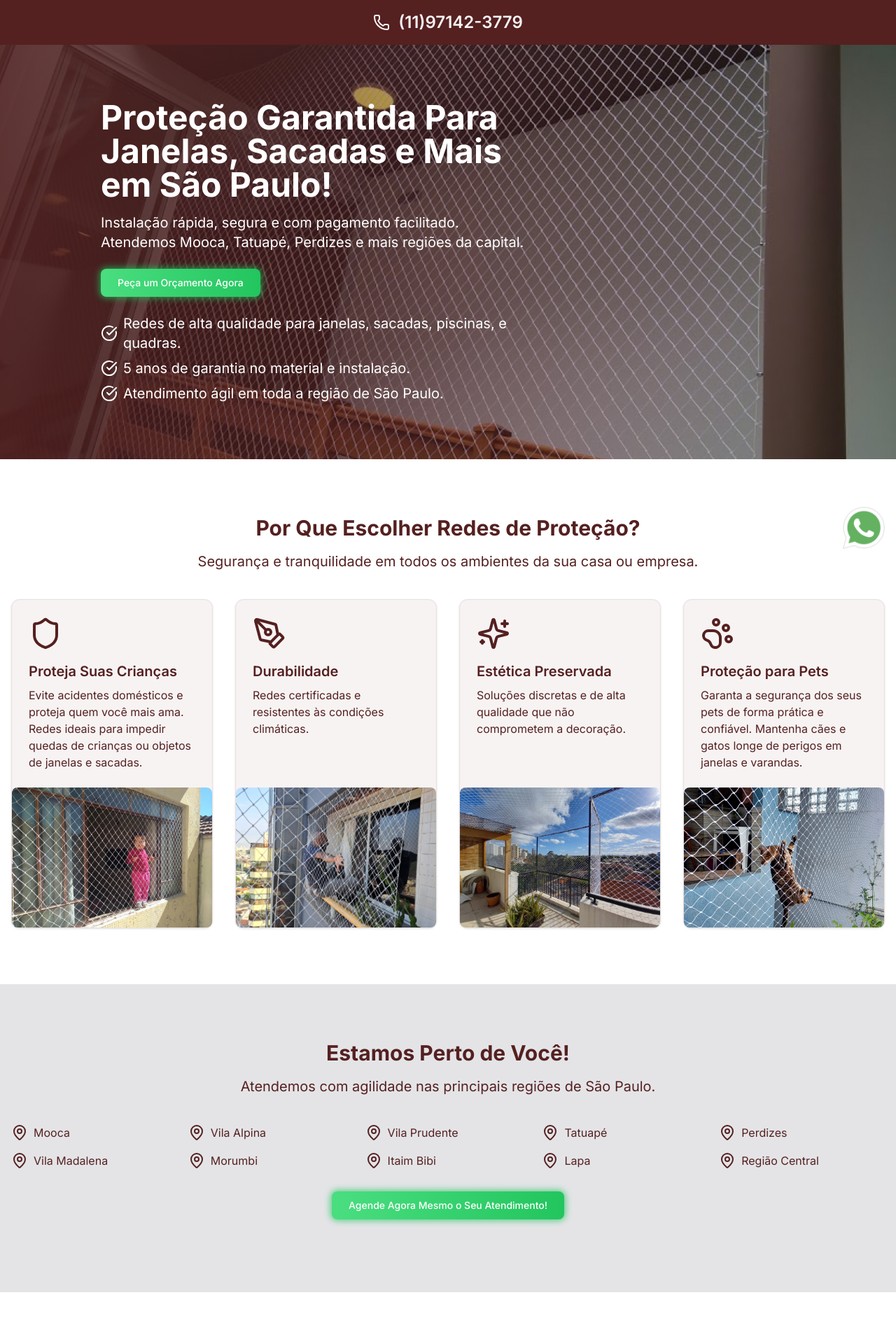
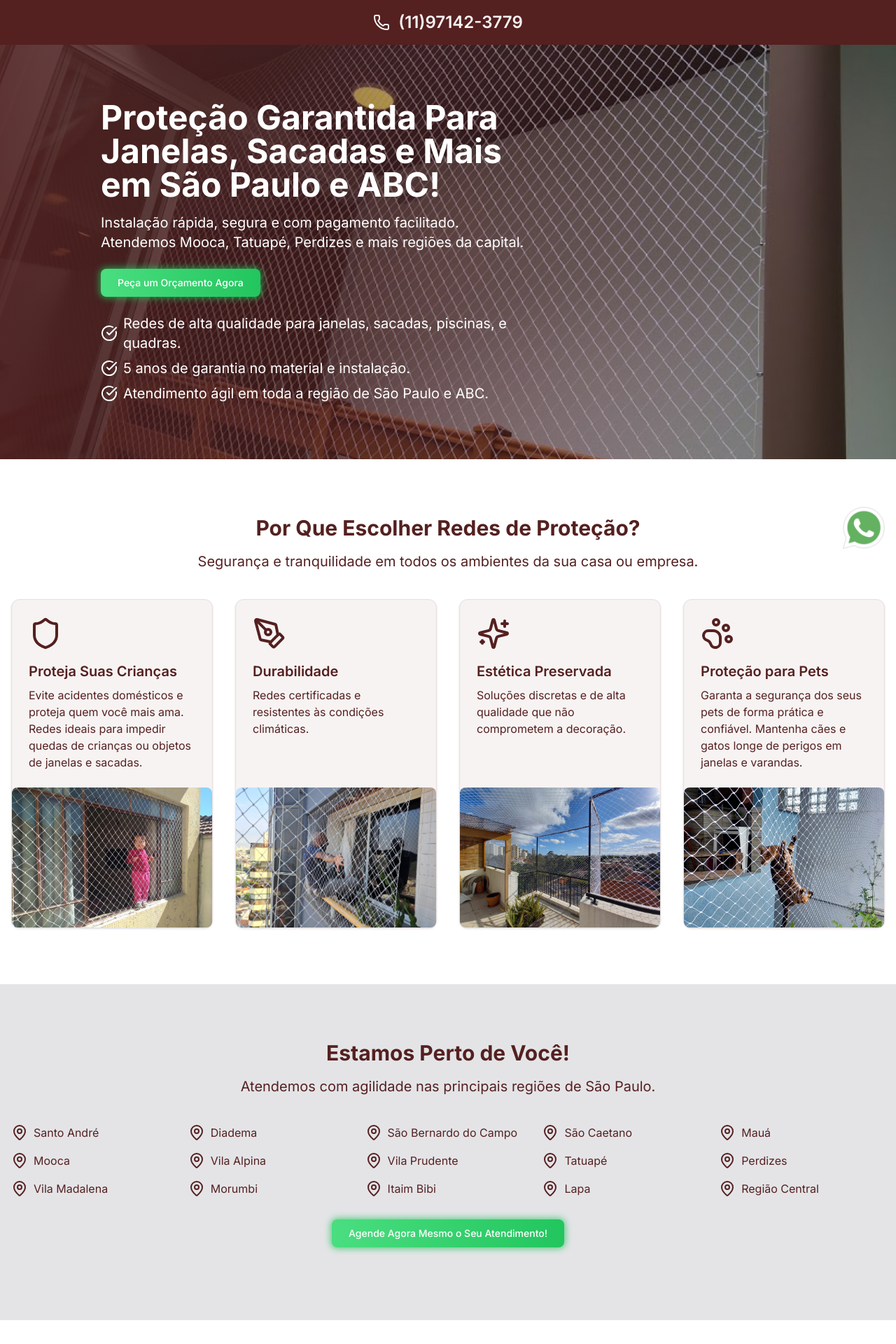
Before and after one commit to williandeitosi/mooca-redes-protecao, a Next.js app: page / in a window 1280 px wide. Shown: the top 1920 px of the page at 70% size. Built offline with nearby package versions, Linux system fonts and the light colour scheme.

Commit message:
feat: add infos

```diff
--- a/app/[enviar_mensagem]/page.tsx
+++ b/app/[enviar_mensagem]/page.tsx
@@ -40,7 +40,8 @@ export default function Home() {
           <div className="relative z-10 py-20">
             <div className="container  px-4 md:w-1/2  md:ml-32">
               <h1 className="text-2xl md:text-5xl font-bold mb-4 text-white">
-                Proteção Garantida Para Janelas, Sacadas e Mais em São Paulo!
+                Proteção Garantida Para Janelas, Sacadas e Mais em São Paulo e
+                ABC!
               </h1>
               <p className="text-md md:text-xl mb-6 text-white">
                 Instalação rápida, segura e com pagamento facilitado. Atendemos
@@ -66,7 +67,7 @@ export default function Home() {
                 </li>
                 <li className="flex items-center">
                   <CheckCircle className="mr-2 flex-shrink-0" /> Atendimento
-                  ágil em toda a região de São Paulo.
+                  ágil em toda a região de São Paulo e ABC.
                 </li>
               </ul>
             </div>
@@ -176,6 +177,11 @@ export default function Home() {
             </p>
             <div className="grid grid-cols-2 md:grid-cols-5 gap-4 mb-8">
               {[
+                "Santo André",
+                "Diadema",
+                "São Bernardo do Campo",
+                "São Caetano",
+                "Mauá",
                 "Mooca",
                 "Vila Alpina",
                 "Vila Prudente",
--- a/app/page.tsx
+++ b/app/page.tsx
@@ -40,7 +40,8 @@ export default function Home() {
           <div className="relative z-10 py-20">
             <div className="container  px-4 md:w-1/2  md:ml-32">
               <h1 className="text-2xl md:text-5xl font-bold mb-4 text-white">
-                Proteção Garantida Para Janelas, Sacadas e Mais em São Paulo!
+                Proteção Garantida Para Janelas, Sacadas e Mais em São Paulo e
+                ABC!
               </h1>
               <p className="text-md md:text-xl mb-6 text-white">
                 Instalação rápida, segura e com pagamento facilitado. Atendemos
@@ -66,7 +67,7 @@ export default function Home() {
                 </li>
                 <li className="flex items-center">
                   <CheckCircle className="mr-2 flex-shrink-0" /> Atendimento
-                  ágil em toda a região de São Paulo.
+                  ágil em toda a região de São Paulo e ABC.
                 </li>
               </ul>
             </div>
@@ -176,6 +177,11 @@ export default function Home() {
             </p>
             <div className="grid grid-cols-2 md:grid-cols-5 gap-4 mb-8">
               {[
+                "Santo André",
+                "Diadema",
+                "São Bernardo do Campo",
+                "São Caetano",
+                "Mauá",
                 "Mooca",
                 "Vila Alpina",
                 "Vila Prudente",
```
